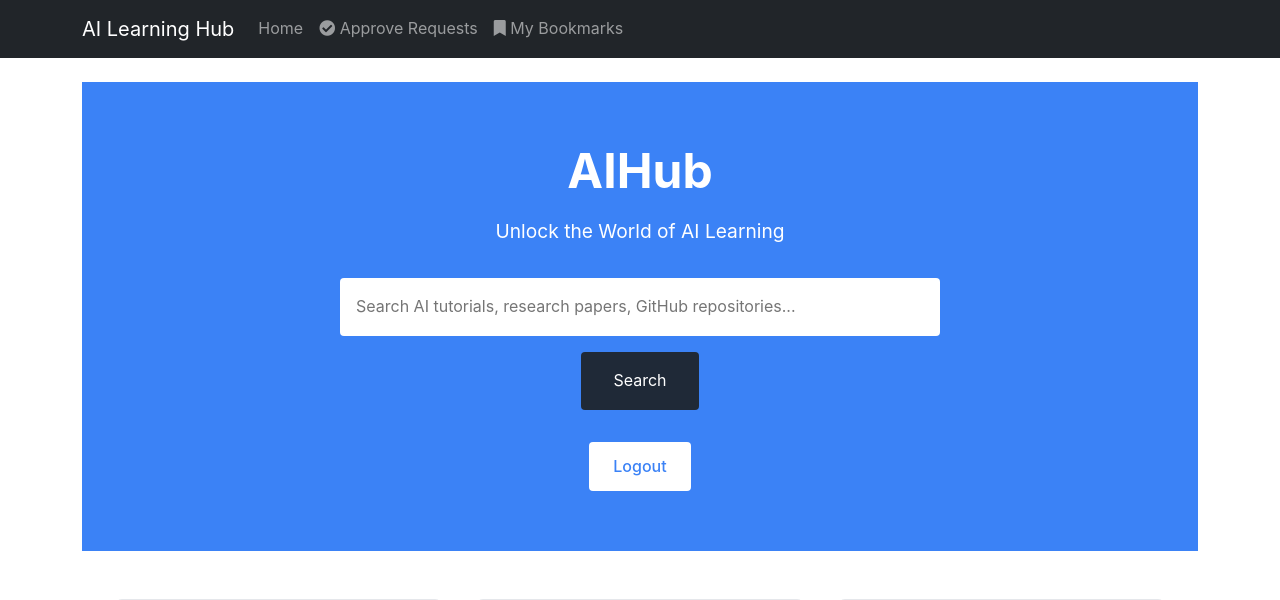
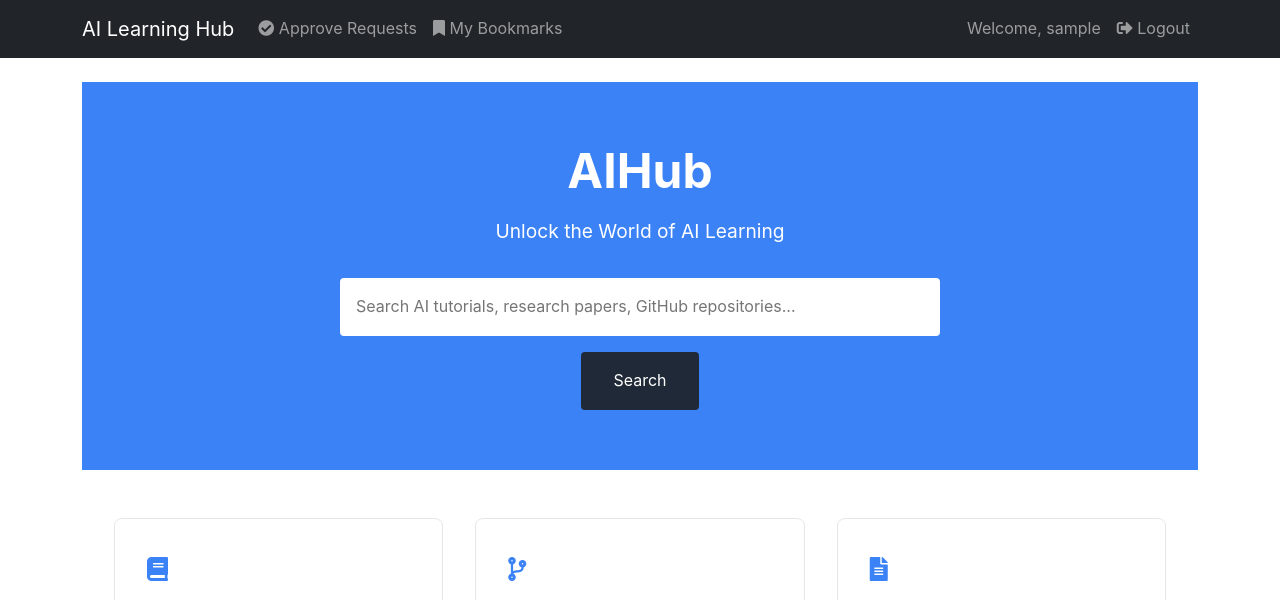
Before and after one commit to AnantaSingh/AILearningHub, a Django app: page / in a window 1280 px wide. Shown: the top 600 px of the page. Run offline with Django 4.2, Linux system fonts and the light colour scheme; the visitor is signed in with stand-in values (Sample User, id 1).

Commit message:
Fixed Login logout buttons

```diff
--- a/templates/base/base.html
+++ b/templates/base/base.html
@@ -207,12 +207,7 @@
                 <span class="navbar-toggler-icon"></span>
             </button>
             <div class="collapse navbar-collapse" id="navbarNav">
-                <ul class="navbar-nav">
-                    <!-- Common items for all users -->
-                    <li class="nav-item">
-                        <a class="nav-link" href="/">Home</a>
-                    </li>
-
+                <ul class="navbar-nav me-auto">
                     {% if user.is_authenticated %}
                         {% if user.is_staff %}
                             <!-- Admin only -->
@@ -243,13 +238,37 @@
                         </li>
                     {% endif %}
                 </ul>
+
+                <!-- Auth links on right side -->
+                <ul class="navbar-nav ms-auto">
+                    {% if user.is_authenticated %}
+                        <li class="nav-item">
+                            <span class="nav-link">Welcome, {{ user.username }}</span>
+                        </li>
+                        <li class="nav-item">
+                            <a class="nav-link" href="{% url 'logout' %}">
+                                <i class="fas fa-sign-out-alt"></i> Logout
+                            </a>
+                        </li>
+                    {% else %}
+                        <li class="nav-item">
+                            <a class="nav-link" href="{% url 'login' %}">
+                                <i class="fas fa-sign-in-alt"></i> Login
+                            </a>
+                        </li>
+                        <li class="nav-item">
+                            <a class="nav-link" href="{% url 'signup' %}">
+                                <i class="fas fa-user-plus"></i> Sign Up
+                            </a>
+                        </li>
+                    {% endif %}
+                </ul>
             </div>
         </div>
     </nav>
 
     <div class="container mt-4">
-        {% block content %}
-        {% endblock %}
+        {% block content %}{% endblock %}
     </div>
 
     <!-- Include the chatbot widget -->
--- a/templates/home.html
+++ b/templates/home.html
@@ -15,14 +15,6 @@
                 <input type="text" name="q" class="search-input" placeholder="Search AI tutorials, research papers, GitHub repositories...">
                 <button type="submit" class="search-button">Search</button>
             </form>
-        </div>
-        <div class="auth-buttons">
-            {% if user.is_authenticated %}
-                <a href="{% url 'logout' %}" class="auth-button login-button">Logout</a>
-            {% else %}
-                <a href="{% url 'login' %}" class="auth-button login-button">Login</a>
-                <a href="{% url 'signup' %}" class="auth-button signup-button">Sign Up</a>
-            {% endif %}
         </div>
     </div>
 </section>
```
